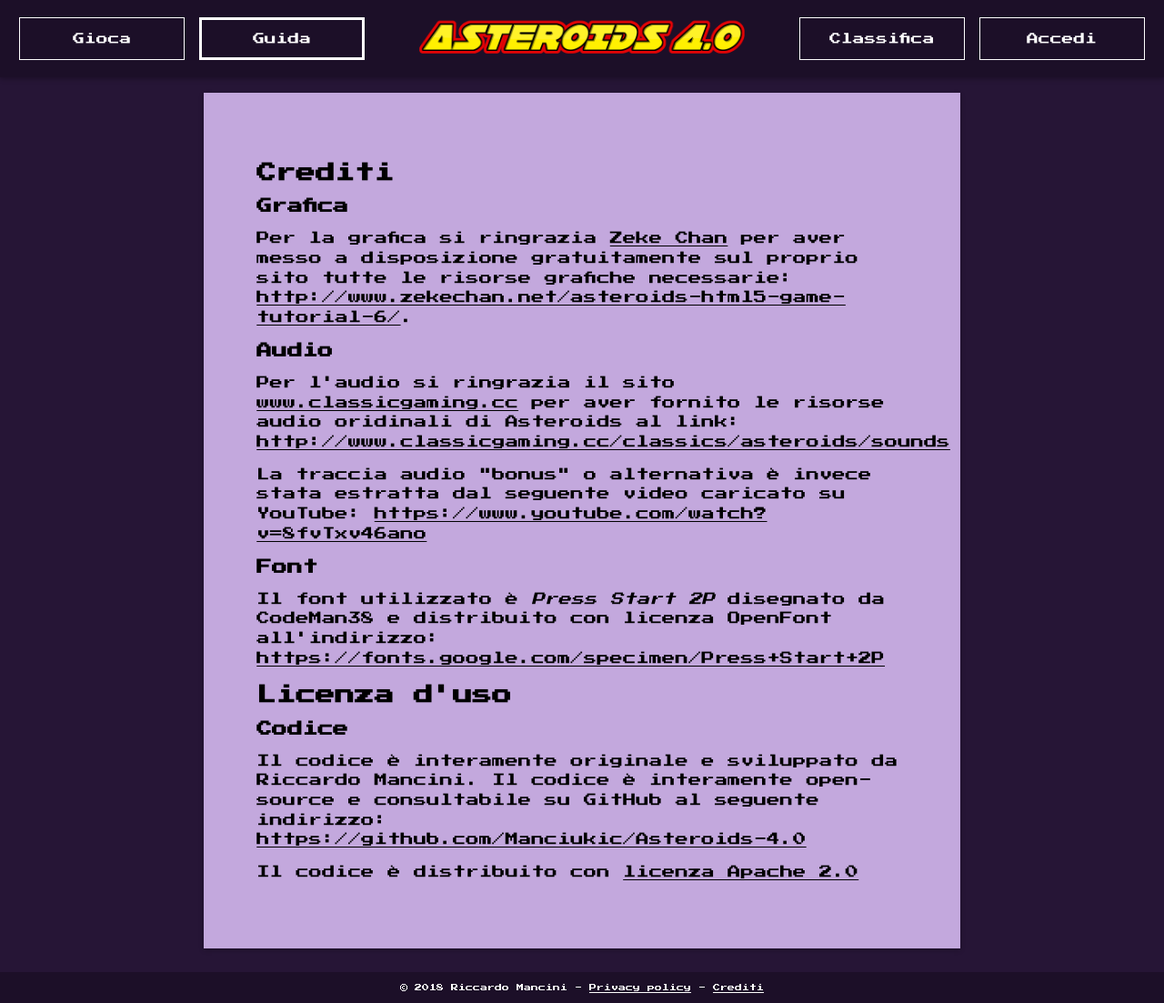
After one commit to Manciukic/Asteroids-4.0, a PHP site: page /credits.php in a window 1280 px wide. The commit adds this page. Shown: the whole page at 91% size. Run offline with PHP 8.4, Linux system fonts and the light colour scheme.

Commit message:
Added credits page and related links and style

```diff
--- /dev/null
+++ b/credits.php
@@ -0,0 +1,26 @@
+<?php
+  session_start();
+  $title = "Asteroids 4.0 - Crediti";
+  $section = 1;
+  $include_css = ['article'];
+  include_once("includes/header.php");
+?>
+<main>
+  <article>
+  <h2>Crediti</h2>
+    <h3>Grafica</h3>
+      <p>Per la grafica si ringrazia <a target="_blank" href="http://www.zekechan.net/about/">Zeke Chan</a> per aver messo a disposizione gratuitamente sul proprio sito tutte le risorse grafiche necessarie: <a target="_blank" href="http://www.zekechan.net/asteroids-html5-game-tutorial-6/">http://www.zekechan.net/asteroids-html5-game-tutorial-6/</a>.</p>
+    <h3>Audio</h3>
+      <p>Per l'audio si ringrazia il sito <a target="_blank" href="http://www.classicgaming.cc">www.classicgaming.cc</a> per aver fornito le risorse audio oridinali di Asteroids al link: <a target="_blank" href="http://www.classicgaming.cc/classics/asteroids/sounds">http://www.classicgaming.cc/classics/asteroids/sounds</a></p>
+      <p>La traccia audio "bonus" o alternativa &egrave; invece stata estratta dal seguente video caricato su YouTube: <a target="_blank" href="https://www.youtube.com/watch?v=8fvTxv46ano">https://www.youtube.com/watch?v=8fvTxv46ano</a>
+    <h3>Font</h3>
+      <p>Il font utilizzato &egrave; <i>Press Start 2P</i> disegnato da CodeMan38 e distribuito con licenza OpenFont all'indirizzo: <a target="_blank" href="https://fonts.google.com/specimen/Press+Start+2P">https://fonts.google.com/specimen/Press+Start+2P</a></p>
+  <h2>Licenza d'uso</h2>
+    <h3>Codice</h3>
+      <p>Il codice &egrave; interamente originale e sviluppato da Riccardo Mancini. Il codice &egrave; interamente open-source e consultabile su GitHub al seguente indirizzo: <a target="_blank" href="https://github.com/Manciukic/Asteroids-4.0">https://github.com/Manciukic/Asteroids-4.0</a></p>
+      <p>Il codice &egrave; distribuito con <a target="_blank" href="https://www.apache.org/licenses/LICENSE-2.0">licenza Apache 2.0</a></p>
+  </article>
+</main>
+<?php
+  include_once("includes/footer.php");
+ ?>
--- a/includes/footer.php
+++ b/includes/footer.php
@@ -1,5 +1,5 @@
 <footer class="<?php echo (isset($isShortPage) && $isShortPage)?'short-page-footer':'long-page-footer'?>">
-  <p>&copy; 2018 Riccardo Mancini - <a href="privacy.php">Privacy policy</a></p>
+  <p>&copy; 2018 Riccardo Mancini - <a href="privacy.php">Privacy policy</a> - <a href="credits.php">Crediti</a></p>
 </footer>
 </body>
 </html>
--- a/style/article.css
+++ b/style/article.css
@@ -10,6 +10,10 @@ article{
   box-shadow: 0 2px 5px rgba(0,0,0,.26);
   -moz-box-shadow: 0 2px 5px rgba(0,0,0,.26);
   -webkit-box-shadow: 0 2px 5px rgba(0,0,0,.26);
+}
+
+article a{
+  color: black;
 }
 
 article h1{
```
